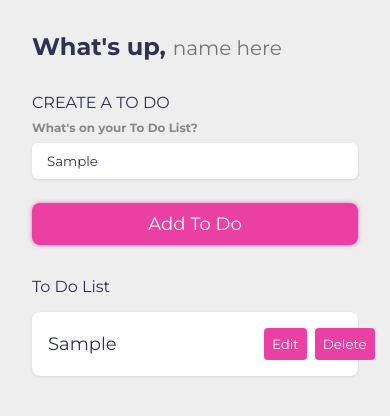
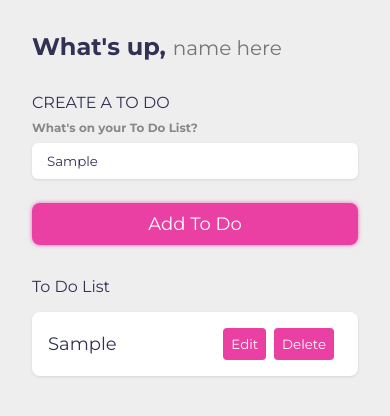
Before and after one commit to misspelz/TO_DO_LIST, a plain HTML site: page index.html in a window 390 px wide. Both pictures are taken after typing "Sample" into the empty fields and a click on the input "Add To Do". Drawn offline with Linux system fonts and the light colour scheme.

Commit message:
made changes to the mobile view

```diff
--- a/to-do.css
+++ b/to-do.css
@@ -85,6 +85,7 @@ h4{
 
 .todo-list .todo-item{
     display: flex;
+    justify-content: center;
     align-items: center;
     background-color: #fff;
     padding: 1rem;
@@ -106,6 +107,8 @@ h4{
 .todo-item .todo-content input{
     color: var(--dark);
     font-size: 1.125rem;
+    width: 80%;
+    overflow: scroll;
 }
 
 .todo-item .actions{
```
